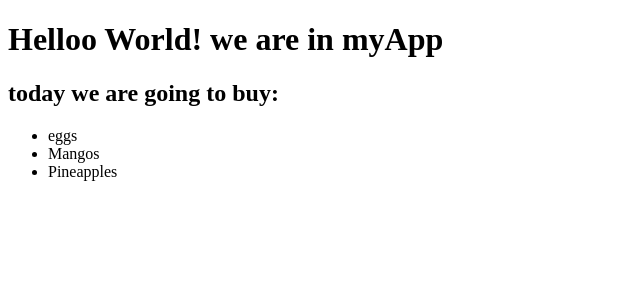
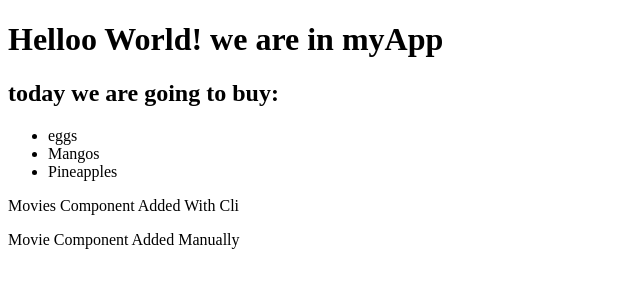
Before and after one commit to jude2go2/Angular-Course---sample-app, an Angular app: page / in a window 1280 px wide. Shown: the top 300 px of the page, without its empty margins (0-640 px from the left). Built offline with nearby package versions, Linux system fonts and the light colour scheme.

Commit message:
adding component with cli and manually

```diff
--- a/src/app/app.component.html
+++ b/src/app/app.component.html
@@ -8,3 +8,5 @@
     </ul>
   </div>
 </div>
+
+<app-cli-movies></app-cli-movies>
--- a/src/app/app.module.ts
+++ b/src/app/app.module.ts
@@ -3,11 +3,15 @@ import { NgModule } from '@angular/core';
 
 import { AppRoutingModule } from './app-routing.module';
 import { AppComponent } from './app.component';
+import { MovieComponent } from './components/movie/movie.component';
+import { CliMoviesComponent } from './components/cli-movies/cli-movies.component';
 
 @NgModule({
   declarations: [
     // for components
     AppComponent,
+    MovieComponent,
+    CliMoviesComponent,
   ],
   imports: [
     // for modules
--- /dev/null
+++ b/src/app/components/cli-movies/cli-movies.component.html
@@ -0,0 +1,3 @@
+<p>Movies Component Added With Cli</p>
+
+<app-movie></app-movie>
--- /dev/null
+++ b/src/app/components/cli-movies/cli-movies.component.ts
@@ -0,0 +1,12 @@
+import { Component, OnInit } from '@angular/core';
+
+@Component({
+  selector: 'app-cli-movies',
+  templateUrl: './cli-movies.component.html',
+  styleUrls: ['./cli-movies.component.scss'],
+})
+export class CliMoviesComponent implements OnInit {
+  constructor() {}
+
+  ngOnInit(): void {}
+}
--- /dev/null
+++ b/src/app/components/movie/movie.component.html
@@ -0,0 +1 @@
+<p>Movie Component Added Manually</p>
--- /dev/null
+++ b/src/app/components/movie/movie.component.ts
@@ -0,0 +1,15 @@
+import { Component, OnInit } from '@angular/core';
+
+@Component({
+  selector: 'app-movie',
+  templateUrl: './movie.component.html',
+  styleUrls: ['./movie.component.scss']
+})
+export class MovieComponent implements OnInit {
+
+  constructor() { }
+
+  ngOnInit(): void {
+  }
+
+}
```
Also changed, not shown: src/app/components/cli-movies/cli-movies.component.scss (added), src/app/components/movie/movie.component.scss (added), 1 other file (tests, documents, lock files or other folders).
